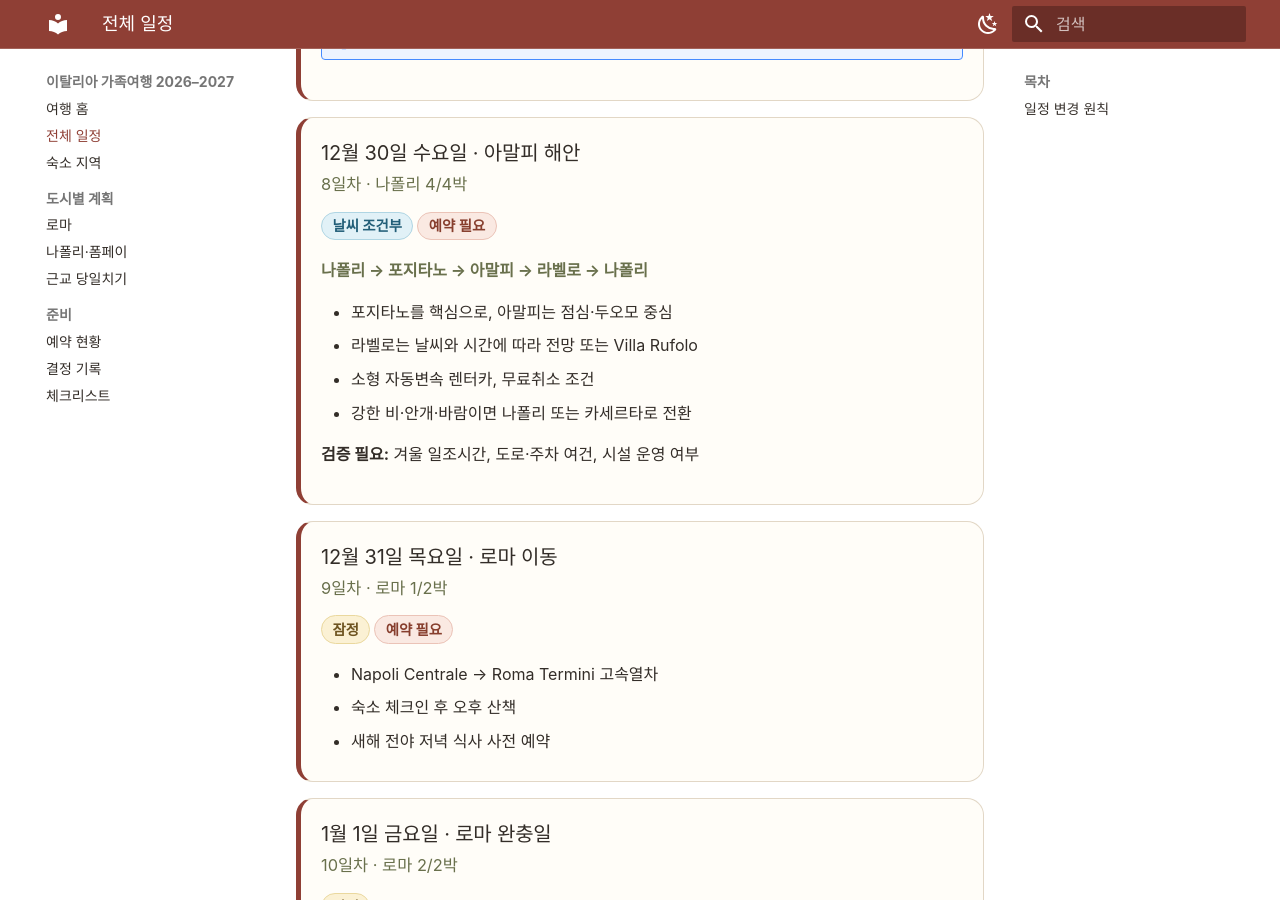
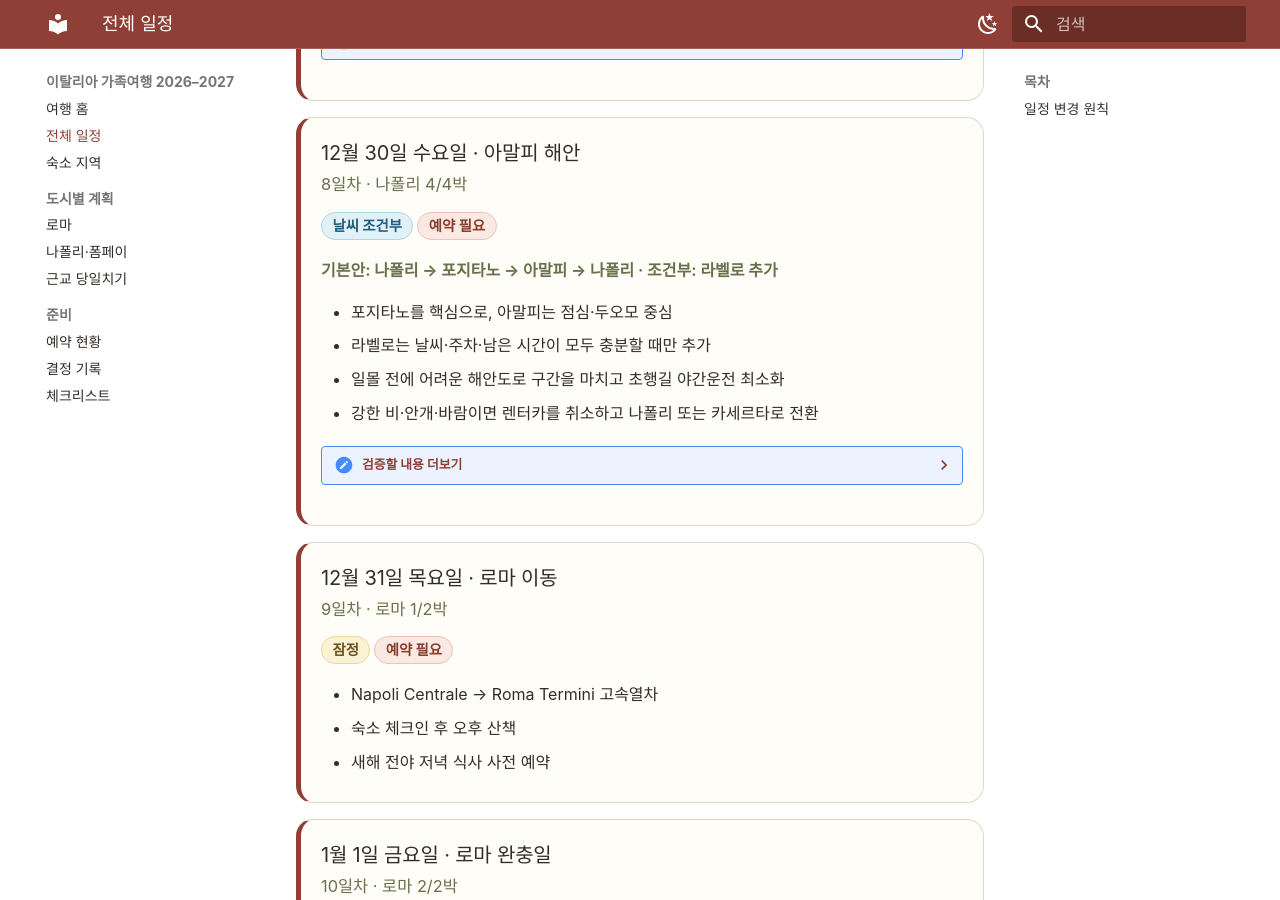
Before and after one commit to Jaeho211/italy-family-trip-2026, an MkDocs documentation site: the page built from docs/itinerary.md, in a window 1280 px wide and 900 px high, scrolled down 2631 px. Built offline with MkDocs 1.6.1 and Material for MkDocs 9.7.7, drawn with Linux system fonts in a browser that asks for light colours.

Commit message:
docs: clarify Dec 30 Amalfi validation scope

```diff
--- a/docs/itinerary.md
+++ b/docs/itinerary.md
@@ -166,14 +166,25 @@
   <h3>12월 30일 수요일 · 아말피 해안</h3>
   <p class="day-card__meta">8일차 · 나폴리 4/4박</p>
   <span class="status weather">날씨 조건부</span><span class="status booking">예약 필요</span>
-  <p class="route">나폴리 → 포지타노 → 아말피 → 라벨로 → 나폴리</p>
+  <p class="route">기본안: 나폴리 → 포지타노 → 아말피 → 나폴리 · 조건부: 라벨로 추가</p>
   <ul>
     <li>포지타노를 핵심으로, 아말피는 점심·두오모 중심</li>
-    <li>라벨로는 날씨와 시간에 따라 전망 또는 Villa Rufolo</li>
-    <li>소형 자동변속 렌터카, 무료취소 조건</li>
-    <li>강한 비·안개·바람이면 나폴리 또는 카세르타로 전환</li>
+    <li>라벨로는 날씨·주차·남은 시간이 모두 충분할 때만 추가</li>
+    <li>일몰 전에 어려운 해안도로 구간을 마치고 초행길 야간운전 최소화</li>
+    <li>강한 비·안개·바람이면 렌터카를 취소하고 나폴리 또는 카세르타로 전환</li>
   </ul>
-  <p><strong>검증 필요:</strong> 겨울 일조시간, 도로·주차 여건, 시설 운영 여부</p>
+  <details class="day-details">
+    <summary>검증할 내용 더보기</summary>
+    <ul>
+      <li>포지타노·아말피 기본안이 겨울 일조시간 안에 성립하는지 시간표 계산</li>
+      <li>렌터카 지점의 수령·반납시간, 자동변속 보장, 보험·무료취소 조건</li>
+      <li>SS163 도로 통제·공사·낙석 공지와 강수·안개·바람에 따른 중단 기준</li>
+      <li>세 도시의 겨울 주차장 운영·예약·요금과 중심지까지의 경사·도보거리</li>
+      <li>아말피 두오모·Villa Rufolo의 겨울 운영과 마지막 입장시간</li>
+      <li>카세르타 궁전과 기차 이동을 포함한 악천후 대체안의 12월 30일 운영</li>
+    </ul>
+    <p><strong>판정 원칙:</strong> 세 도시 완주보다 일몰 전 안전한 해안도로 이동을 우선합니다. 출발 48시간 전 1차 판단, 전날 저녁 최종 결정.</p>
+  </details>
 </div>
 
 <div class="day-card">
```
